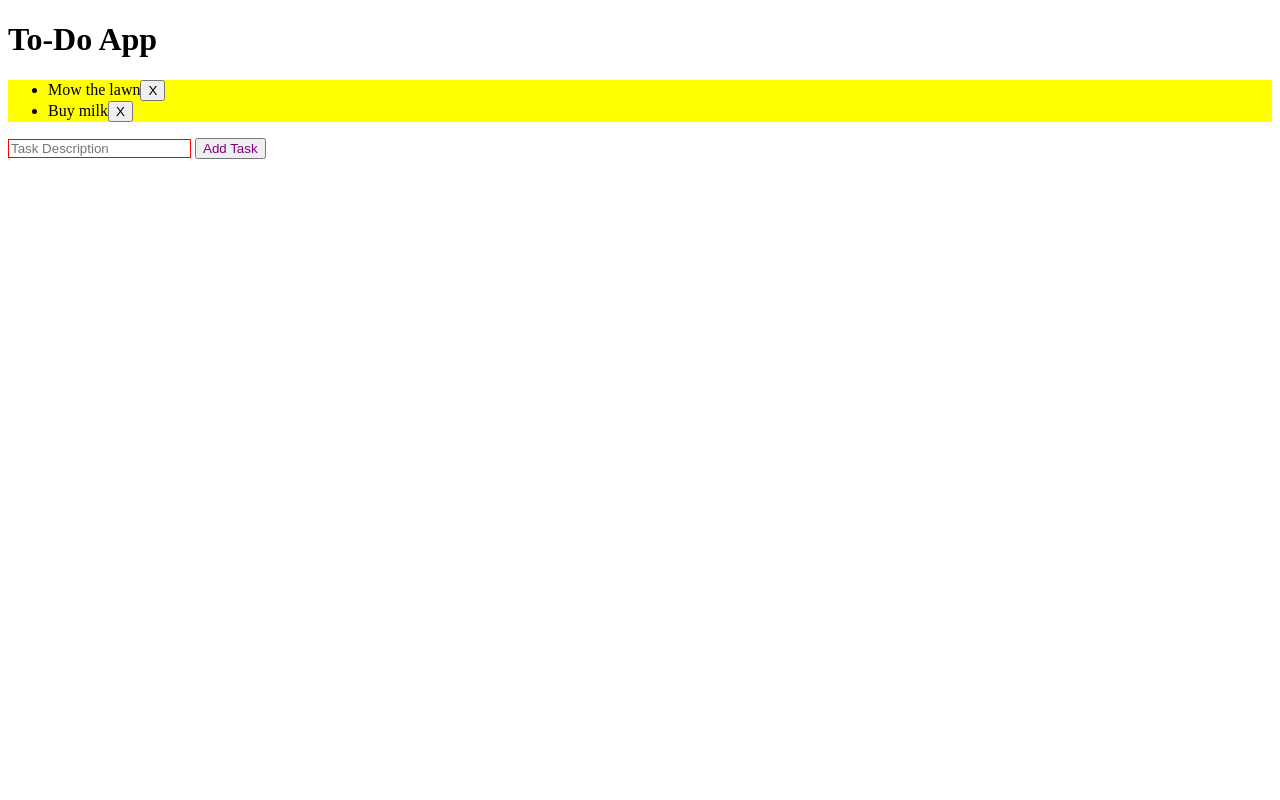
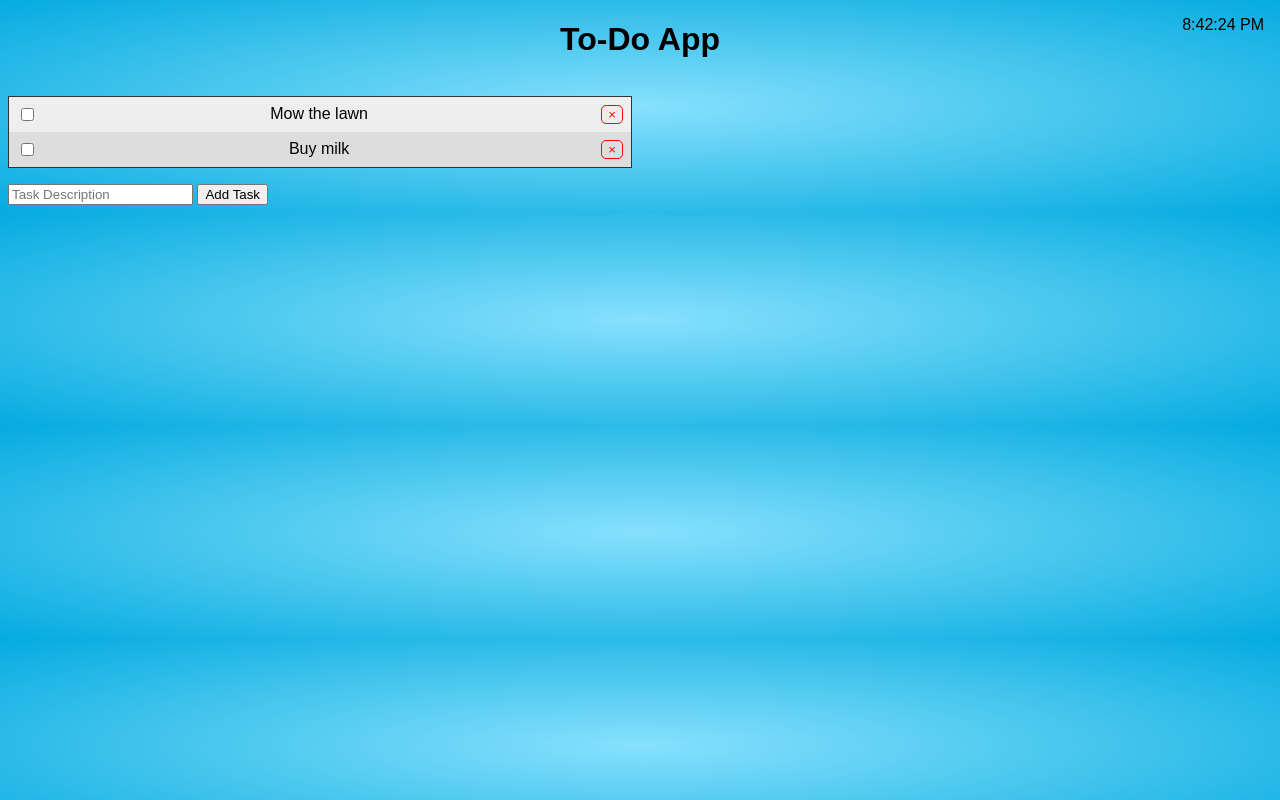
Before and after one commit to flex-cle-fall-2018/js-todo, a plain HTML site: page index.html in a window 1280 px wide. Drawn offline with Linux system fonts and the light colour scheme; a web font is replaced by a local one.

Commit message:
UI Improvements

```diff
--- /dev/null
+++ b/clock.js
@@ -0,0 +1,12 @@
+(function() {
+
+  const clock = document.getElementById('clock');
+
+  setInterval(function() {
+
+    const now = new Date();
+    clock.textContent = now.toLocaleTimeString();
+
+  }, 1000);
+
+})();
--- a/index.html
+++ b/index.html
@@ -11,15 +11,26 @@
 <body>
   <h1>To-Do App</h1>
 
-  <ul id="todoList">
-    <li>List Item</li>
-  </ul>
+  <div id="lists">
+    <ul id="todoList">
+      <li>List Item</li>
+    </ul>
+
+    <ul id="doneList">
+      <li>List Item</li>
+    </ul>
+  </div>
 
   <form id="addTodoForm">
     <input type="text" name="newTodo" placeholder="Task Description">
     <input type="submit" value="Add Task">
   </form>
 
+  <div id="clock">
+    CLOCK
+  </div>
+
   <script src="script.js"></script>
+  <script src="clock.js"></script>
 </body>
 </html>
--- a/script.js
+++ b/script.js
@@ -1,9 +1,17 @@
 (function() {
 
+  /**
+   * Items that still need done.
+   */
   const todos = [
     'Mow the lawn',
     'Buy milk'
   ];
+
+  /**
+   * Items that are complete.
+   */
+  const dones = [];
 
   // Prevent accidental form submission
   // Blocks the enter key press event
@@ -18,6 +26,7 @@
   const todoForm = document.querySelector('#addTodoForm');
   const todoInput = document.querySelector('input[name=newTodo]');
   const addTaskButton = document.querySelector('#addTodoForm input[type=submit]');
+  const doneUl = document.querySelector('#doneList');
 
   todoForm.addEventListener('submit', function(event) {
     event.preventDefault();
@@ -27,6 +36,7 @@
   function render() {
     // Clear existing to-do list
     todoUl.innerHTML = '';
+    doneUl.innerHTML = '';
 
     // Indicate if list is empty
     if (todos.length === 0) {
@@ -39,11 +49,13 @@
     for (let i = 0; i < todos.length; i++) {
       const currentTodo = todos[i];
 
+      // Create list item
       const todoLi = document.createElement('li');
       todoLi.textContent = currentTodo;
 
+      // Create delete button
       const deleteButton = document.createElement('button');
-      deleteButton.textContent = 'X';
+      deleteButton.innerHTML = '&times;';
       deleteButton.addEventListener('click', function() {
         // Doesn't work - they will all come back
         // todoLi.remove();
@@ -53,8 +65,52 @@
         render();
       });
 
+      // Create checkbox
+      const checkbox = document.createElement('input');
+      checkbox.setAttribute('type', 'checkbox');
+      checkbox.addEventListener('click', function() {
+        const completedTodo = todos.splice(i, 1);
+        dones.push(completedTodo);
+        render();
+      });
+
+      // Insert all elements as needed
       todoLi.appendChild(deleteButton);
+      todoLi.prepend(checkbox);
       todoUl.appendChild(todoLi);
+    }
+
+    // Render done list items
+    for (let i = 0; i < dones.length; i++) {
+      const currentDone = dones[i];
+
+      // Create list item
+      const doneLi = document.createElement('li');
+      doneLi.textContent = currentDone;
+
+      // Create delete button
+      const deleteButton = document.createElement('button');
+      deleteButton.innerHTML = '&times;';
+      deleteButton.addEventListener('click', function() {
+         // Modify the single source of truth
+         dones.splice(i, 1);
+         render();
+      });
+
+      // Create checkbox
+      const checkbox = document.createElement('input');
+      checkbox.setAttribute('type', 'checkbox');
+      checkbox.checked = true;
+      checkbox.addEventListener('click', function() {
+        const incompleteTodo = dones.splice(i, 1);
+        todos.push(incompleteTodo);
+        render();
+      });
+
+      // Insert all elements as needed
+      doneLi.prepend(checkbox);
+      doneLi.append(deleteButton);
+      doneUl.appendChild(doneLi);
     }
   }
 
--- a/style.css
+++ b/style.css
@@ -1,11 +1,87 @@
+@import url('https://fonts.googleapis.com/css?family=Cantarell');
+
+* {
+  font-family: 'Cantarell', sans-serif;
+}
+
+body {
+  background: radial-gradient(ellipse at center, #87e0fd 0%,#53cbf1 40%,#05abe0 100%);
+}
+
+h1 {
+  text-align: center;
+}
+
+#lists {
+  display: grid;
+  grid-template-columns: 1fr 1fr;
+  grid-gap: 1rem;
+}
+
+ul {
+  padding: 0;
+}
+
+#todoList,
+#doneList {
+  /* border: 1px solid #333; */
+}
+
 #todoList {
-  background: yellow;
+  /* background: yellow; */
 }
 
 input[name=newTodo] {
-  border: 1px solid red;
+  /* border: 1px solid red; */
 }
 
 #addTodoForm input[type=submit] {
-  color: purple;
+  /* color: purple; */
 }
+
+#todoList li,
+#doneList li {
+  display: flex;
+  justify-content: space-between;
+  padding: 0.5rem;
+
+  background: #eee;
+
+  border-left: 1px solid #333;
+  border-right: 1px solid #333;
+}
+
+#todoList li:first-child,
+#doneList li:first-child {
+  border-top: 1px solid #333;
+}
+
+#todoList li:last-child,
+#doneList li:last-child {
+  border-bottom: 1px solid #333;
+}
+
+#todoList li:nth-child(even),
+#doneList li:nth-child(even) {
+  background: #ddd;
+}
+
+
+button {
+  background: transparent;
+  border: 1px solid red;
+  border-radius: 5px;
+  color: red;
+  cursor: pointer;
+}
+
+button:hover {
+  background: red;
+  color: white;
+}
+
+#clock {
+  position: fixed;
+  top: 1rem;
+  right: 1rem;
+}
```
